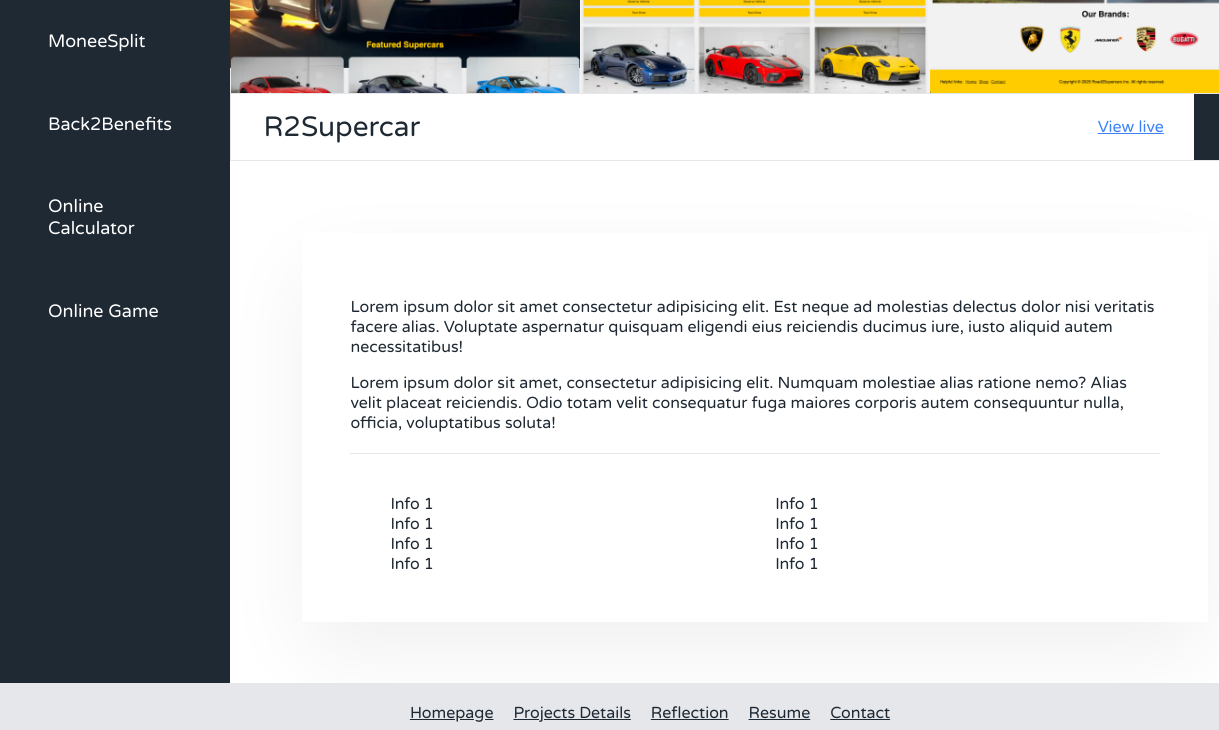
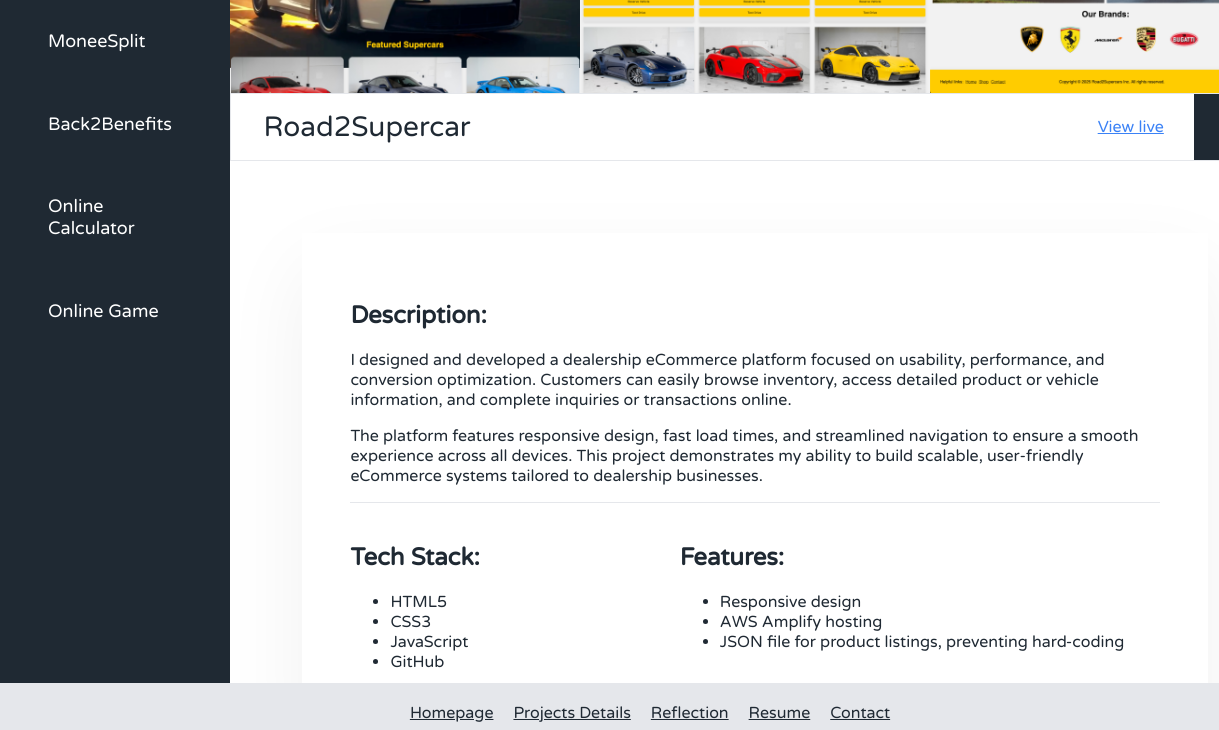
Before and after one commit to MassowNdiaye/Portfolio-Project, a website: page code/AdvancedPage/projectsdetails.html in a window 1280 px wide. Shown: the part 202-932 px from the top of the page, 0-1219 px from the left. Drawn offline with Linux system fonts and the light colour scheme.

Commit message:
Adding Project Page

```diff
--- a/code/AdvancedPage/_components.scss
+++ b/code/AdvancedPage/_components.scss
@@ -106,15 +106,8 @@
 }
 
 .list {
-  list-style: none;
-  margin: 20px 0px 0px 0px;
-  padding-top: 40px;
+  display: flex;
+  gap: 200px;
+  padding-top: 20px;
   border-top: solid 1px $secondary-color;
-
-  display: flex;
-  flex-wrap: wrap;
-
-  &_item {
-    flex: 0 0 50%;
-  }
 }
--- /dev/null
+++ b/code/AdvancedPage/project.js
@@ -0,0 +1,77 @@
+let projectsData = {};
+
+fetch("projects.json")
+  .then((response) => response.json())
+  .then((data) => {
+    projectsData = data;
+    loadProject("Road2Supercar"); // default project
+  });
+
+function loadProject(projectKey) {
+  const project = projectsData[projectKey];
+
+  // Title
+  document.getElementById("project-title").textContent = project.title;
+
+  // Links
+  document.getElementById("project-live").href = project.live;
+  document.getElementById("project-github").href = project.github;
+
+  // Gallery
+  const gallery = document.getElementById("gallery");
+  gallery.innerHTML = "";
+  project.images.forEach((img) => {
+    gallery.innerHTML += `
+      <div class="gallery_item">
+        <img src="${img}" class="gallery_photo">
+      </div>
+    `;
+  });
+
+  // Description
+  const desc = document.getElementById("project-description");
+  desc.innerHTML = "";
+  project.description.forEach((p) => {
+    desc.innerHTML += `<p class="paragraph">${p}</p>`;
+  });
+
+  // Points
+  const info = document.getElementById("project-info");
+  info.innerHTML = "";
+  project.info.forEach((item) => {
+    info.innerHTML += `<li class="list_item">${item}</li>`;
+  });
+
+  const tech = document.getElementById("tech-stack");
+  tech.innerHTML = "";
+  project.tech.forEach((item) => {
+    tech.innerHTML += `<li class="list_item">${item}</li>`;
+  });
+}
+
+//Setting how to Highlight Project Sidebar
+document.addEventListener("DOMContentLoaded", () => {
+  const navLinks = document.querySelectorAll(".side-nav_link");
+  const navItems = document.querySelectorAll(".side-nav_item");
+
+  navLinks.forEach((link) => {
+    link.addEventListener("click", (e) => {
+      e.preventDefault();
+
+      const projectKey = link.dataset.project;
+
+      // Load the selected project if it exists
+      if (projectsData[projectKey]) {
+        loadProject(projectKey);
+      }
+
+      // Remove active class from all items
+      navItems.forEach((item) =>
+        item.classList.remove("side-nav_item--active")
+      );
+
+      // Add active class to the clicked item
+      link.closest(".side-nav_item").classList.add("side-nav_item--active");
+    });
+  });
+});
--- /dev/null
+++ b/code/AdvancedPage/projects.json
@@ -0,0 +1,109 @@
+{
+  "Road2Supercar": {
+    "title": "Road2Supercar",
+    "live": "https://main.d3s91fm4pflf76.amplifyapp.com/",
+    "github": "https://github.com/MassowNdiaye/Ecommerce-V1",
+    "images": [
+      "img/R2Supercar1.png",
+      "img/R2Supercar2.png",
+      "img/R2Supercar3.png"
+    ],
+    "description": [
+      "I designed and developed a dealership eCommerce platform focused on usability, performance, and conversion optimization. Customers can easily browse inventory, access detailed product or vehicle information, and complete inquiries or transactions online.",
+      "The platform features responsive design, fast load times, and streamlined navigation to ensure a smooth experience across all devices. This project demonstrates my ability to build scalable, user-friendly eCommerce systems tailored to dealership businesses."
+    ],
+
+    "tech": ["HTML5", "CSS3", "JavaScript", "GitHub"],
+    "info": [
+      "Responsive design",
+      "AWS Amplify hosting",
+      "JSON file for product listings, preventing hard-coding"
+    ]
+  },
+
+  "MoneeSplit": {
+    "title": "MoneeSplit",
+    "live": "https://www.moneesplit.com/",
+    "github": "https://github.com/MassowNdiaye/MoneeSplit-V1",
+    "images": [
+      "img/MoneeSplit1.png",
+      "img/MoneeSplit2.png",
+      "img/MoneeSplit3.png"
+    ],
+    "description": [
+      "Budgeting app that allows users to input their paycheck and instantly see how money is allocated across categories such as savings, bills, personal spending, and investments.",
+      "This project began as a personal need for a cleaner, faster way to visualize paycheck distribution and is now being developed into a full-featured budgeting solution.."
+    ],
+    "tech": ["TypeScript", "React", "CSS3", "HTML5", "GitHub", "Node.js"],
+    "info": [
+      "UI/UX implementation from Figma",
+      "Real-world problem solving",
+      "App architecture",
+      "Reduce Financial Stress"
+    ]
+  },
+
+  "Back2Benefits": {
+    "title": "Back2Benefits (TEAM PROJECT)",
+    "live": "#",
+    "github": "https://github.com/MassowNdiaye/Back2Benefits",
+    "images": [
+      "img/Back2Benefits1.png",
+      "img/Back2Benefits2.png",
+      "img/Back2Benefits3.png"
+    ],
+    "description": [
+      "Non-profit website created to support individuals and families who are struggling after the reduction or discontinuation of SNAP (Supplemental Nutrition Assistance Program) benefits.",
+      "The platform connects users with resources, volunteer opportunities, and donation options, helping communities access the support they need during difficult times."
+    ],
+    "tech": ["HTML5", "CSS3", "JavaScript", "GitHub"],
+    "info": [
+      "Responsive Design",
+      "Volunteer Form",
+      "News Page",
+      "Donation Form",
+      "Resource Page",
+      "Homepage"
+    ]
+  },
+
+  "OnlineCalculator": {
+    "title": "Online Calculator",
+    "live": "https://main.dkadwp70dcdax.amplifyapp.com/",
+    "github": "https://github.com/MassowNdiaye/Calculator-Challenge",
+    "images": [
+      "img/Calculator1.png",
+      "img/Calculator3.png",
+      "img/Calculator2.png"
+    ],
+    "description": [
+      "A simple and interactive online calculator this calculator mimics a small handheld calculator and supports basic arithmetic operations. Users can also view a history of their previous calculations."
+    ],
+    "tech": ["HTML5", "CSS3", "JavaScript"],
+    "info": [
+      "Basic arithmetic operations: Addition, Subtraction, Multiplication, Division",
+      "Clear all button to start a new operation (CLEAR)",
+      "History list showing previous calculations",
+      "Simple and user-friendly interface"
+    ]
+  },
+
+  "OnlineGame": {
+    "title": "Online Game (Rock, Paper, Scissors)",
+    "live": "https://main.d3p2i3dzubtud.amplifyapp.com/",
+    "github": "https://github.com/MassowNdiaye/Rock_Paper_Scissors",
+    "images": ["img/Game1.png", "img/Game2.png", "img/Game3.png"],
+    "description": [
+      "A simple and interactive Rock, Paper, Scissors game. The user type their choice, the computer generates a random one, and the game determines the winner."
+    ],
+    "tech": ["HTML5", "CSS3", "JavaScript"],
+    "info": [
+      "User vs Computer game",
+      "Manual user input (Rock, Paper, Scissors)",
+      "Score tracking for both user and computer",
+      "Display computer choice",
+      "Result message (Win/lose/tie)",
+      "Reset button to restart"
+    ]
+  }
+}
--- a/code/AdvancedPage/projectsdetails.html
+++ b/code/AdvancedPage/projectsdetails.html
@@ -31,29 +31,31 @@
     </div>
     </header>
 
+    <!-- SIDEBAR-->
     <div class="content">
       <nav class="sidebar">
         <ul class="side-nav">
           <li class="side-nav_item side-nav_item--active">
-            <a href="#" class="side-nav_link">Road2Supercar</a>
+            <a href="#" class="side-nav_link" data-project="Road2Supercar">Road2Supercar</a>
           </li>
           <li class="side-nav_item">
-            <a href="#" class="side-nav_link">MoneeSplit</a>
+            <a href="#" class="side-nav_link" data-project="MoneeSplit">MoneeSplit</a>
           </li>
           <li class="side-nav_item">
-            <a href="#" class="side-nav_link">Back2Benefits</a>
+            <a href="#" class="side-nav_link" data-project="Back2Benefits">Back2Benefits</a>
           </li>
           <li class="side-nav_item">
-            <a href="#" class="side-nav_link">Online Calculator</a>
+            <a href="#" class="side-nav_link" data-project="OnlineCalculator">Online Calculator</a>
           </li>
           <li class="side-nav_item">
-            <a href="#" class="side-nav_link">Online Game</a>
+            <a href="#" class="side-nav_link" data-project="OnlineGame">Online Game</a>
           </li>
         </ul>
       </nav>
 
+      <!-- IMAGE GALLERY-->
       <main class="projects-view">
-        <div class="gallery">
+        <div class="gallery" id="gallery">
           <div class="gallery_item">
             <img src="img/R2Supercar1.png" alt="" class="gallery_photo">
           </div>
@@ -67,39 +69,38 @@
           </div>
         </div>
 
+        <!-- PROJECT OVERVIEW-->
         <div class="overview">
           <div class="overview_title">
-            <h1>R2Supercar</h1>
+            <h1 id="project-title">R2Supercar</h1>
           </div>
 
           <div class="overview_live">
-            <a href="">View live</a>
+            <a id="project-live" href="https://main.d3s91fm4pflf76.amplifyapp.com/">View live</a>
           </div>
 
           <div class="overview_gitHub">
-            <a href=""><i class="fa-brands fa-github"></i></a>
+            <a id="project-github" href="https://github.com/MassowNdiaye/Ecommerce-V1"><i class="fa-brands fa-github"></i></a>
           </div>
         </div>
 
+        <!-- DESCRIPTION / INFO SECTION-->
         <div class="detail">
           <div class="description">
-            <p class="paragraph">
-              Lorem ipsum dolor sit amet consectetur adipisicing elit. Est neque ad molestias delectus dolor nisi veritatis facere alias. Voluptate aspernatur quisquam eligendi eius reiciendis ducimus iure, iusto aliquid autem necessitatibus!
-            </p>
-            <p class="paragraph">
-              Lorem ipsum dolor sit amet, consectetur adipisicing elit. Numquam molestiae alias ratione nemo? Alias velit placeat reiciendis. Odio totam velit consequatur fuga maiores corporis autem consequuntur nulla, officia, voluptatibus soluta!
-            </p>
+            <h2>Description:</h2>
+            <div id="project-description"></div>
 
-            <ul class="list">
-              <li class="list_item">Info 1</li>
-              <li class="list_item">Info 1</li>
-              <li class="list_item">Info 1</li>
-              <li class="list_item">Info 1</li>
-              <li class="list_item">Info 1</li>
-              <li class="list_item">Info 1</li>
-              <li class="list_item">Info 1</li>
-              <li class="list_item">Info 1</li>
-            </ul>
+              <div class="list">
+                <div class="tech-stack">
+                  <h2>Tech Stack:</h2>
+                  <ul id="tech-stack"></ul>
+                </div>
+
+                <div class="project-info">
+                  <h2>Features:</h2>
+                  <ul id="project-info"></ul>
+                </div>
+              </div>
           </div>
         </div>
 
@@ -131,5 +132,8 @@
 
   <!--JavaScript Connection-->
   <script src="/code/RegularPages/script.js"></script>
+
+  <!--JSON File Connection-->
+  <script src="project.js"></script>
   </body>
 </html>
--- a/code/RegularPages/style.scss
+++ b/code/RegularPages/style.scss
@@ -857,6 +857,7 @@
       object-position: left;
     }
   }
+
   footer {
     ul {
       display: flex;
```
Also changed, not shown: code/AdvancedPage/advance.css, code/AdvancedPage/img/Back2Benefits1.png (added), code/AdvancedPage/img/Back2Benefits2.png (added), code/AdvancedPage/img/Back2Benefits3.png (added), code/AdvancedPage/img/Calculator1.png (added), code/AdvancedPage/img/Calculator2.png (added), code/AdvancedPage/img/Calculator3.png (added), code/AdvancedPage/img/Game1.png (added), code/AdvancedPage/img/Game2.png (added), code/AdvancedPage/img/Game3.png (added), code/AdvancedPage/img/MoneeSplit1.png (added), code/AdvancedPage/img/MoneeSplit2.png (added), code/AdvancedPage/img/MoneeSplit3.png (added), 1 other file.
